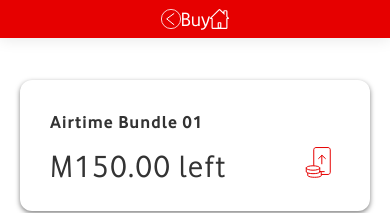
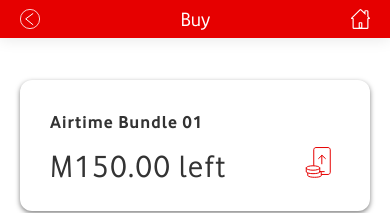
Before and after one commit to pkannaiiah/Vodacom-Lite-Large-MOB, a plain HTML site: page index.html in a window 390 px wide. Shown: the top 213 px of the page. Drawn offline with nearby package versions, Linux system fonts and the light colour scheme; files that its build step writes are made by us from their sources; files whose address does not match are found by name.

Commit message:
update-header

```diff
--- a/index.html
+++ b/index.html
@@ -77,8 +77,8 @@
             </div>
 
               <!--mobile header-->
-        <div class="mobile-header-comp2">
-            <div class="moble-header">
+        <div class="mobile-header-comp2 justify-content-between">
+            <div class="moble-header justify-content-between">
             <div class="backarrow">
                 <a href="">
                     <img src="assets/images/back-arrow.svg" alt="" title="" />
```
Also changed, not shown: buy-data-bundles.html (+1 -1 lines), buy-home.html (+1 -1 lines), buy-recharge.html (+1 -1 lines), buy-subcategory.html (+1 -1 lines), confirmation-page.html (+1 -1 lines), failure.html (+1 -1 lines).
